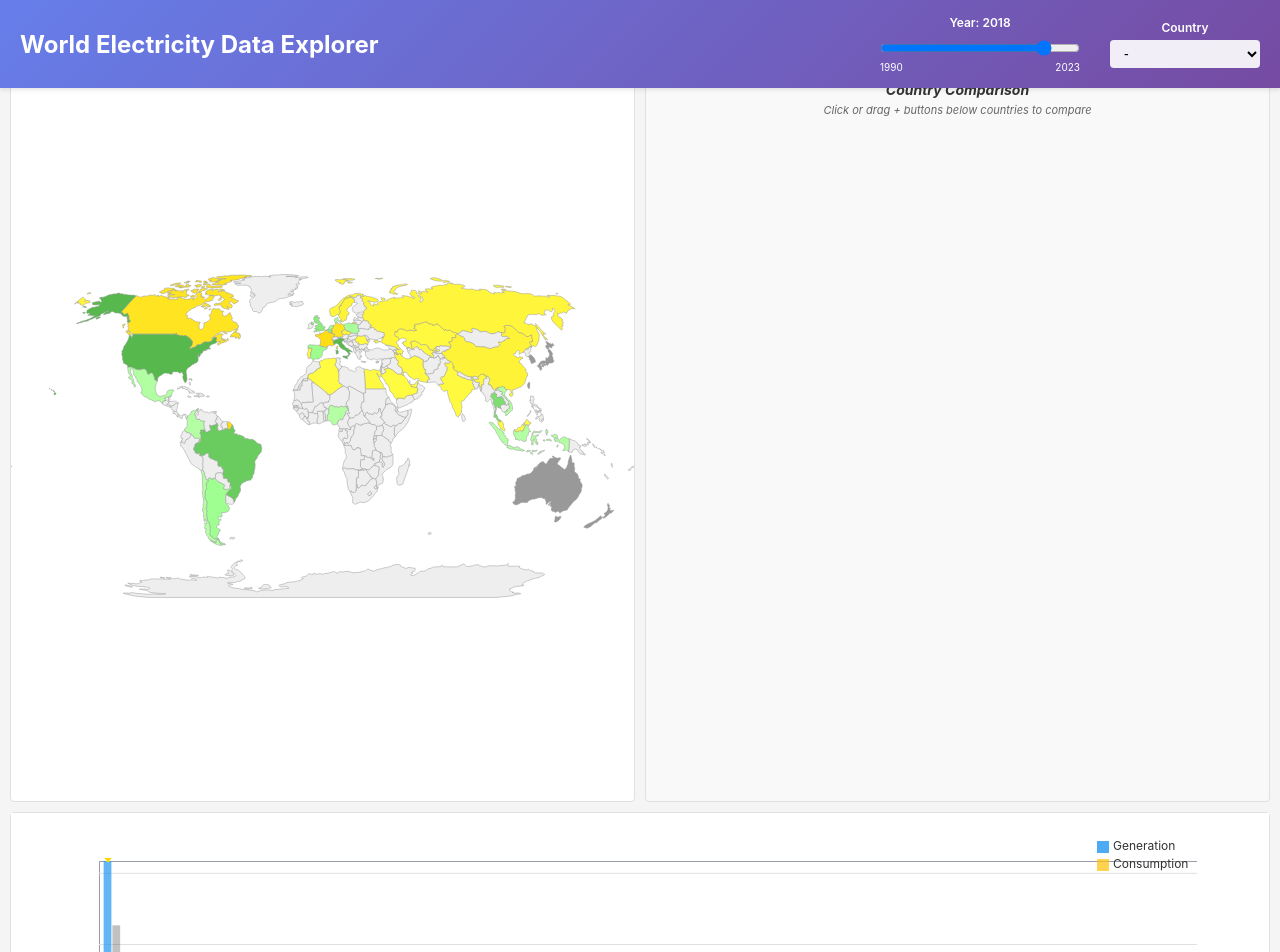
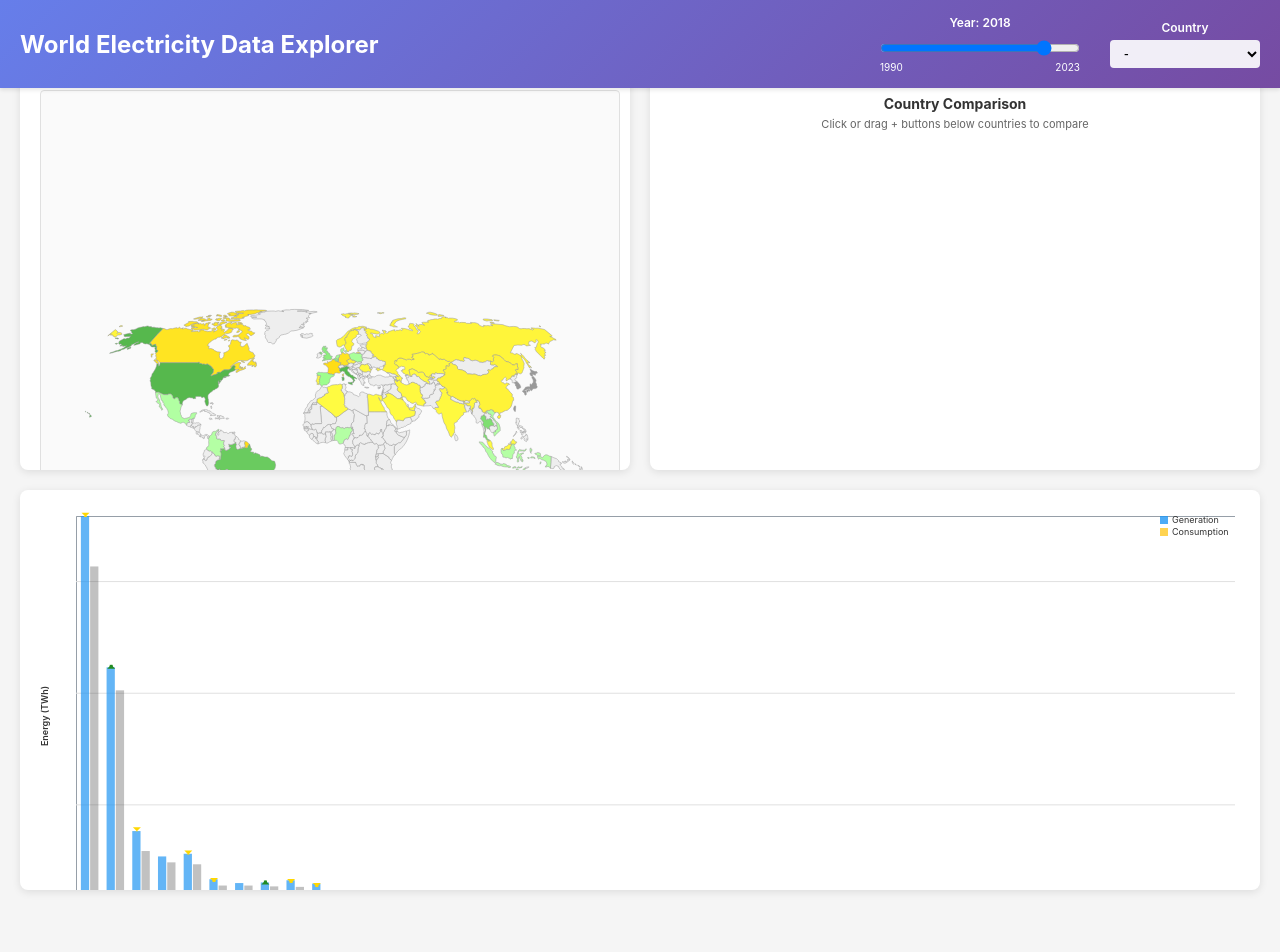
Before and after one commit to jdy77/world_energy_react, a React (Create React App) app: page / in a window 1280 px wide. Shown: the top 952 px of the page. Built offline with nearby package versions, Linux system fonts and the light colour scheme.

Commit message:
Update Box Size (재후후)

```diff
--- a/src/components/World.js
+++ b/src/components/World.js
@@ -26,18 +26,27 @@ const World = ({
     if (!mapRef.current) return;
 
     const svg = d3.select(mapRef.current);
-    const width = svg.node().clientWidth || 800;
-    const height = svg.node().clientHeight || 500;
+    const container = svg.node().parentElement;
+
+    if (!container) return;
+
+    const containerWidth = container.clientWidth;
+    const containerHeight = container.clientHeight;
+    const width = containerWidth;
+    const height = containerHeight;
 
     svg.selectAll("*").remove(); // Clear previous content
+    svg.attr('width', width).attr('height', height);
 
-    const projection = d3.geoNaturalEarth1().fitSize([width, height], feature(world, world.objects.countries));
+    const projection = d3.geoNaturalEarth1().fitSize([width - 20, height - 20], feature(world, world.objects.countries));
     const path = d3.geoPath(projection);
 
     const land = feature(world, world.objects.countries);
 
-    svg.append('g')
-      .selectAll('path')
+    const mapGroup = svg.append('g')
+      .attr('transform', 'translate(10, 10)');
+
+    mapGroup.selectAll('path')
       .data(land.features)
       .join('path')
       .attr('d', path)
@@ -95,7 +104,7 @@ const World = ({
     };
 
     // Update country colors
-    svg.selectAll('path')
+    svg.select('g').selectAll('path')
       .attr('fill', d => {
         const countryName = d.properties.name;
         const countryData = getCountryData(countryName);
@@ -142,16 +151,16 @@ const World = ({
     if (!container) return;
 
     // Set dimensions for vertical bar chart
-    const containerWidth = container.clientWidth || 1200;
-    const containerHeight = container.clientHeight || 300;
-    const width = Math.max(containerWidth - 40, 1200);
-    const height = Math.max(containerHeight - 40, 300);
+    const containerWidth = container.clientWidth;
+    const containerHeight = container.clientHeight;
+    const width = containerWidth;
+    const height = containerHeight;
 
     svg.selectAll("*").remove();
 
-    const margin = { top: 40, right: 40, bottom: 140, left: 80 };
+    const margin = { top: 10, right: 25, bottom: 45, left: 40 };
     const chartWidth = width - margin.left - margin.right;
-    const chartHeight = height - margin.top - margin.bottom;
+    const chartHeight = Math.min(height - margin.top - margin.bottom, 400); // Cap max height at 400px (doubled)
 
     // Prepare data - include ALL countries (no filtering)
     const allChartData = [];
@@ -215,7 +224,7 @@ const World = ({
 
     // Add grid lines (horizontal)
     const yAxis = d3.axisLeft(yScale)
-      .ticks(8)
+      .ticks(4)
       .tickSize(-chartWidth)
       .tickFormat(d => d >= 1000 ? `${(d/1000).toFixed(0)}k` : d);
 
@@ -223,7 +232,7 @@ const World = ({
       .attr('class', 'chart-grid')
       .call(yAxis)
       .selectAll('text')
-      .style('font-size', '10px')
+      .style('font-size', '8px')
       .style('fill', '#666');
 
     // Remove grid line labels (keep only grid lines)
@@ -345,7 +354,7 @@ const World = ({
 
     // Style the x-axis text
     xAxisGroup.selectAll('text')
-      .style('font-size', '8px')
+      .style('font-size', '6px')
       .style('fill', '#333')
       .attr('transform', 'rotate(-45)')
       .style('text-anchor', 'end');
@@ -354,7 +363,7 @@ const World = ({
     chartData.forEach((country, i) => {
       const xPos = xScale(country.country);
       const isSelected = selectedCountries.includes(country.country);
-      const buttonY = chartHeight + 30; // Position below the country names
+      const buttonY = chartHeight + 10; // Position below the country names
 
       // Create a button group to handle all events together
       const buttonGroup = chartGroup.append('g')
@@ -369,21 +378,21 @@ const World = ({
         .attr('x', xPos - 5)
         .attr('y', buttonY)
         .attr('width', xScale.bandwidth() + 10)
-        .attr('height', 25)
+        .attr('height', 18)
         .attr('fill', isSelected ? '#4CAF50' : '#666666')
         .attr('fill-opacity', isSelected ? 1.0 : 0.1)
         .attr('stroke', isSelected ? '#2E7D32' : '#999')
         .attr('stroke-opacity', isSelected ? 1.0 : 0.3)
         .attr('stroke-width', 1)
-        .attr('rx', 4);
+        .attr('rx', 3);
 
       // Add selection button text
       const buttonText = buttonGroup.append('text')
         .attr('class', 'country-selector-text')
         .attr('x', xPos + xScale.bandwidth() / 2)
-        .attr('y', buttonY + 16)
+        .attr('y', buttonY + 12)
         .attr('text-anchor', 'middle')
-        .style('font-size', '10px')
+        .style('font-size', '8px')
         .style('font-weight', '700')
         .style('fill', isSelected ? 'white' : '#666')
         .style('pointer-events', 'none')
@@ -433,16 +442,16 @@ const World = ({
       .attr('class', 'chart-axis-label')
       .attr('transform', 'rotate(-90)')
       .attr('x', -chartHeight / 2)
-      .attr('y', -50)
+      .attr('y', -28)
       .attr('text-anchor', 'middle')
-      .style('font-size', '13px')
+      .style('font-size', '9px')
       .style('font-weight', '600')
       .style('fill', '#333')
       .text('Energy (TWh)');
 
     // Add legend - positioned at top right
     const legend = svg.append('g')
-      .attr('transform', `translate(${width - 140}, 20)`);
+      .attr('transform', `translate(${width - 100}, 10)`);
 
     const legendData = [
       { label: 'Generation', color: '#2196F3', opacity: 0.8 },
@@ -451,18 +460,18 @@ const World = ({
 
     legendData.forEach((item, i) => {
       const legendItem = legend.append('g')
-        .attr('transform', `translate(0, ${i * 18})`);
+        .attr('transform', `translate(0, ${i * 12})`);
 
       legendItem.append('rect')
-        .attr('width', 12)
-        .attr('height', 12)
+        .attr('width', 8)
+        .attr('height', 8)
         .attr('fill', item.color)
         .attr('fill-opacity', item.opacity);
 
       legendItem.append('text')
-        .attr('x', 16)
-        .attr('y', 9)
-        .style('font-size', '12px')
+        .attr('x', 12)
+        .attr('y', 7)
+        .style('font-size', '9px')
         .style('fill', '#333')
         .text(item.label);
     });
--- a/src/css/world.css
+++ b/src/css/world.css
@@ -59,12 +59,10 @@
 
       #horizontal-chart-container {
     flex: 1;
-    overflow-y: hidden;
+    overflow-y: auto;
     overflow-x: auto;
-    background: white;
-    padding: 15px;
-    width: calc(100% - 30px);
-    height: calc(100% - 30px);
+    min-height: 0;
+    max-height: calc(50vh - 20px);
     /* Support horizontal scrolling for wide vertical chart */
     display: block;
     /* Enhanced scrolling for better UX */
@@ -264,68 +262,14 @@
     padding-top: 70px;
   }
 
-  /* World view - 3-section layout: upper-left map, upper-right empty, lower full-width chart */
+  /* World view - 3-section layout: upper-left map, upper-right comparison, lower full-width chart */
   #world-view {
-    min-height: 100vh;
-    padding-top: 70px;
     display: grid;
     grid-template-columns: 1fr 1fr;
-    grid-template-rows: 1fr 1fr;
+    grid-template-rows: 50vh 50vh;
     grid-template-areas:
       "upper-left upper-right"
       "lower lower";
-    gap: 10px;
-    padding: 70px 10px 10px 10px;
-  }
-
-  #upper-left-panel {
-    grid-area: upper-left;
-    display: flex;
-    flex-direction: column;
-    background: white;
-    border: 1px solid #e0e0e0;
-    border-radius: 4px;
-  }
-
-  #upper-right-panel {
-    grid-area: upper-right;
-    background: #f9f9f9;
-    border: 1px solid #e0e0e0;
-    border-radius: 4px;
-    display: flex;
-    align-items: center;
-    justify-content: center;
-    color: #999;
-    font-style: italic;
-  }
-
-  #map-section {
-    flex: 1;
-    width: 100%;
-    height: 100%;
-  }
-
-  #map {
-    width: 100%;
-    height: 100%;
-  }
-
-  #lower-panel {
-    grid-area: lower;
-    display: flex;
-    flex-direction: column;
-    background: white;
-    border: 1px solid #e0e0e0;
-    border-radius: 4px;
-  }
-
-
-
-  /* Korea view layout */
-  .korea-layout {
-    display: grid;
-    grid-template-columns: 1fr 1fr;
-    grid-template-rows: max(40vh, 400px) max(40vh, 400px);
     gap: 20px;
     padding: 60px 20px 80px 20px;
     width: 100%;
@@ -334,7 +278,8 @@
     overflow: visible;
   }
 
-  .chart-section {
+  #upper-left-panel {
+    grid-area: upper-left;
     background: white;
     border-radius: 8px;
     padding: 15px;
@@ -345,201 +290,58 @@
     height: 100%;
   }
 
-  .chart-section h3 {
-    margin: 0 0 10px 0;
-    color: #333;
-    font-size: 15px;
-    font-weight: 600;
-  }
-
-  /* 선택된 나라만 색칠된 세계지도 + Energy Source (첫 번째 박스) */
-  .small-map {
-    grid-column: 1;
-    grid-row: 1;
-  }
-
-  .chart-section.small-map > div {
-    flex: 1;
+  #upper-right-panel {
+    grid-area: upper-right;
+    background: white;
+    border-radius: 8px;
+    padding: 15px;
+    box-shadow: 0 2px 8px rgba(0,0,0,0.1);
     display: flex;
     flex-direction: column;
-  }
-
-  #korea-small-map {
-    width: 100%;
-    height: auto;
-    display: flex;
-    justify-content: center;
-    align-items: center;
-  }
-
-  .map-container {
-    flex: 1;
-    display: flex;
-    flex-direction: column;
-  }
-
-  .map-container h3 {
-    font-size: 14px;
-    margin-bottom: 8px;
-  }
-
-  .map-container svg {
-    width: 100% !important;
-    height: auto !important;
-    flex: 1;
-  }
-
-  .source-container {
-    flex: 1;
-    display: flex;
-    flex-direction: column;
-    align-items: center;
-  }
-
-  .source-container svg {
-    width: 100% !important;
-    height: auto !important;
-    flex: 1;
-    max-height: 300px;
-  }
-
-  /* Energy Source Changes (스택 바 차트) - 두 번째 박스 */
-  .chart-section:nth-child(2) {
-    grid-column: 2;
-    grid-row: 1;
-  }
-
-  /* Energy Changes (라인 차트) - 세 번째 박스 */
-  .chart-section:nth-child(3) {
-    grid-column: 1;
-    grid-row: 2;
-  }
-
-  /* Needed Energy (계산기) - 네 번째 박스 */
-  .chart-section:nth-child(4) {
-    grid-column: 2;
-    grid-row: 2;
-  }
-
-  /* 파이 차트 범례 */
-  .pie-legend {
-    display: flex;
-    flex-wrap: wrap;
-    gap: 8px;
-    margin-top: 10px;
-    justify-content: center;
-  }
-
-  .legend-item {
-    display: flex;
-    align-items: center;
-    font-size: 11px;
-  }
-
-  .legend-color {
-    width: 10px;
-    height: 10px;
-    margin-right: 4px;
-    border-radius: 2px;
-  }
-
-  .legend-color.nuclear { background: #1f77b4; }
-  .legend-color.fossil { background: #ff7f0e; }
-  .legend-color.renewable { background: #2ca02c; }
-  .legend-color.hydro { background: #17a2b8; }
-  .legend-color.other { background: #9467bd; }
-
-  /* Energy calculator styles */
-  .calculator-content {
-    display: flex;
-    flex-direction: column;
+    overflow: hidden;
     height: 100%;
   }
 
-  .energy-input {
+  #map-section {
+    flex: 1;
+    width: 100%;
+    min-height: 300px;
     display: flex;
     align-items: center;
-    gap: 10px;
-    margin-bottom: 15px;
+    justify-content: center;
+    overflow: hidden;
+    background: #fafafa;
+    border-radius: 4px;
+    border: 1px solid #e0e0e0;
+    margin: 5px;
   }
 
-  .energy-input input {
-    flex: 1;
-    padding: 8px;
-    border: 1px solid #ddd;
-    border-radius: 4px;
-    font-size: 14px;
+  #map {
+    width: 100%;
+    height: 100%;
+    min-height: 0;
+    display: block;
+    max-width: 100%;
+    max-height: 100%;
   }
 
-  .energy-input label {
-    font-weight: 600;
-    color: #666;
+  #lower-panel {
+    grid-area: lower;
+    background: white;
+    border-radius: 8px;
+    padding: 8px;
+    box-shadow: 0 2px 8px rgba(0,0,0,0.1);
+    display: flex;
+    flex-direction: column;
+    overflow: hidden;
+    height: 100%;
+    max-height: 50vh;
   }
 
-  .energy-controls {
-    display: flex;
-    gap: 15px;
-    flex: 1;
-    min-height: 200px;
-  }
 
-  .energy-sliders {
-    flex: 0 0 60%;
-    margin-right: 15px;
-  }
 
-  .slider-group {
-    margin-bottom: 8px;
-  }
+  /* Korea view layout */
 
-  .slider-group label {
-    display: flex;
-    align-items: center;
-    margin-bottom: 3px;
-    font-size: 12px;
-    font-weight: 600;
-    color: #555;
-  }
-
-  .energy-type-indicator {
-    width: 12px;
-    height: 12px;
-    margin-right: 6px;
-    border-radius: 2px;
-    flex-shrink: 0;
-  }
-
-  .slider-group input[type="range"] {
-    width: 100%;
-    height: 6px;
-    border-radius: 3px;
-    background: #ddd;
-    outline: none;
-  }
-
-  .energy-pie-container {
-    display: flex;
-    justify-content: center;
-    align-items: center;
-    flex: 1;
-    min-width: 180px;
-    min-height: 180px;
-  }
-
-  .budget-result {
-    text-align: center;
-    padding: 12px;
-    background: #e8f4f8;
-    border-radius: 6px;
-    border-left: 4px solid #2196F3;
-    margin-top: 15px;
-  }
-
-  .budget-result h4 {
-    margin: 0;
-    color: #1976D2;
-    font-size: 14px;
-  }
 
   /* Chart styling */
   .consumption-bar {
@@ -679,17 +481,19 @@
 
   /* Responsive design */
   @media (max-width: 1200px) {
-    .korea-layout {
+    #world-view {
       grid-template-columns: 1fr;
-      grid-template-rows: repeat(4, max(40vh, 400px));
-      padding: 20px 20px 40px 20px;
-      margin-bottom: 10px;
+      grid-template-rows: max(30vh, 300px) max(30vh, 300px) max(40vh, 400px);
+      grid-template-areas:
+        "upper-left"
+        "upper-right"
+        "lower";
+      padding: 70px 20px 20px 20px;
+      height: auto;
+      min-height: 100vh;
     }
 
-    .chart-section {
-      grid-column: 1 !important;
-      grid-row: auto !important;
-    }
+
   }
 
   @media (max-width: 768px) {
@@ -734,26 +538,7 @@
     display: block;
   }
 
-  /* 한국 뷰 차트들의 반응형 설정 */
-  .chart-section svg:not(.info-icon-small) {
-    width: 100% !important;
-    height: auto !important;
-    max-width: 100%;
-  }
 
-  /* 작은 정보 아이콘용 스타일 추가 */
-  .chart-section svg.info-icon-small {
-    width: 10px !important;
-    height: 10px !important;
-    max-width: 10px !important;
-    max-height: 10px !important;
-  }
-
-  .energy-pie-container svg {
-    width: 100% !important;
-    height: auto !important;
-    max-height: 200px;
-  }
 
   /* 맵 SVG 스타일 */
   #map {
@@ -814,39 +599,3 @@
   /* 차트 SVG가 컨테이너에 맞게 조정 - 기존 스타일 제거됨 */
 
   /* SVG 요소들이 컨테이너에 맞게 조정 - 위에서 이미 정의됨 */
-
-  /* 정보 아이콘 스타일 */
-  .info-icon-container {
-    display: flex;
-    align-items: center;
-    gap: 8px;
-    margin-top: 5px;
-    cursor: pointer;
-    opacity: 0.7;
-    transition: opacity 0.2s ease;
-  }
-
-  .info-icon-container:hover {
-    opacity: 1;
-  }
-
-  .info-icon {
-    flex-shrink: 0;
-    width: 10px !important;
-    height: 10px !important;
-  }
-
-  .info-text {
-    font-size: 11px;
-    color: #888888;
-    font-weight: normal;
-  }
-
-  /* Korea view allows content to expand with scroll */
-  #korea-view {
-    height: 100vh;
-    padding-top: 70px;
-    overflow-y: auto;
-    overflow-x: hidden;
-    box-sizing: border-box;
-  }
```
